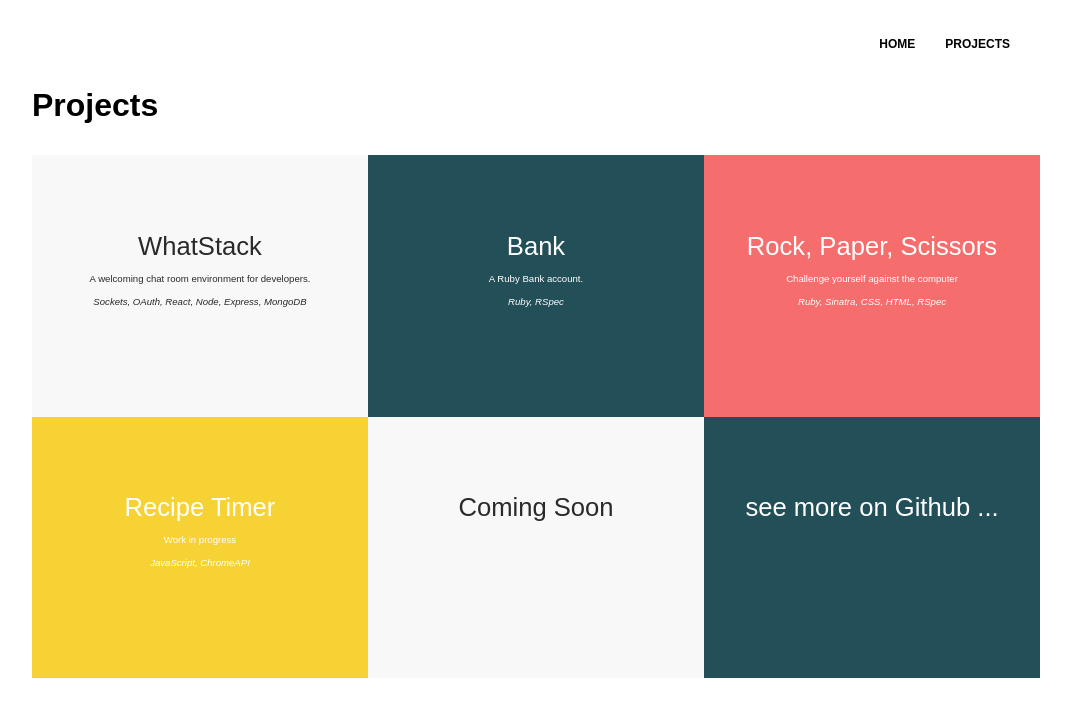
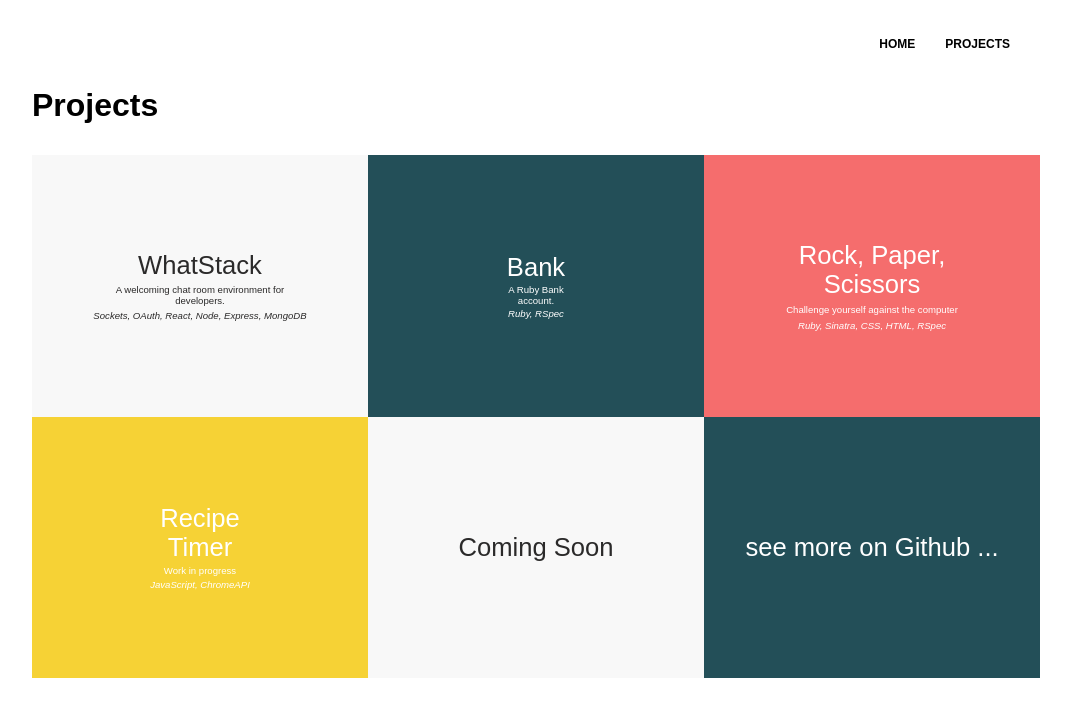
Before and after one commit to FayeCarter/portfolio, a React (Create React App) app: page /projects in a window 1280 px wide. Shown: the top 716 px of the page, without its empty margins (104-1175 px from the left). Built offline with nearby package versions, Linux system fonts and the light colour scheme.

Commit message:
update text centering in project div

```diff
--- a/src/components/Project.css
+++ b/src/components/Project.css
@@ -3,20 +3,16 @@
   height: 120px;
   padding: 7% 0 7% 0;
   display: flex;
-  justify-content: center;
-  align-content: space-around;
+  align-items: center;
+  justify-content: space-evenly;
   background-color: rgb(248, 248, 248);
   text-align: center;
 }
 
-.Project > .project-text {
-  display: flex;
-  flex-wrap: wrap;
-  justify-content: center;
-  align-content: space-around;
-  width: 80%;
+.project-text {
+  vertical-align: middle;
+
 }
-
 .Project:nth-child(2n) {
   background-color: rgb(246, 210, 53);
 }
@@ -39,7 +35,7 @@
 
 .tech-stack {
   font-style: italic;
-  padding: 5px;
+  padding: 1%;
 }
 
 .project-description, .tech-stack {
@@ -48,7 +44,7 @@
 
 .project-title, .tech-stack, .project-description {
   color: rgb(255, 255, 255);
-  padding: 6px;
+  padding: 1%;
 }
 
 .Project:nth-child(4n -7) .project-title, .Project:nth-child(4n -7) .project-description, .Project:nth-child(4n -7) .tech-stack {
```
